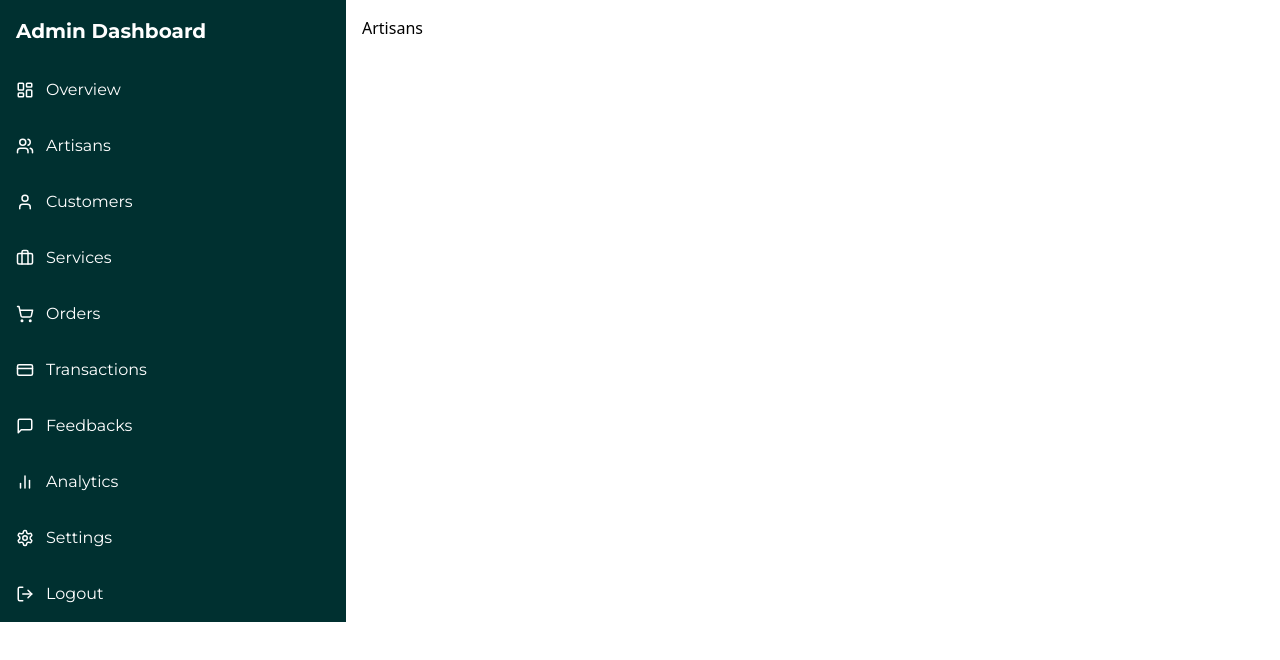
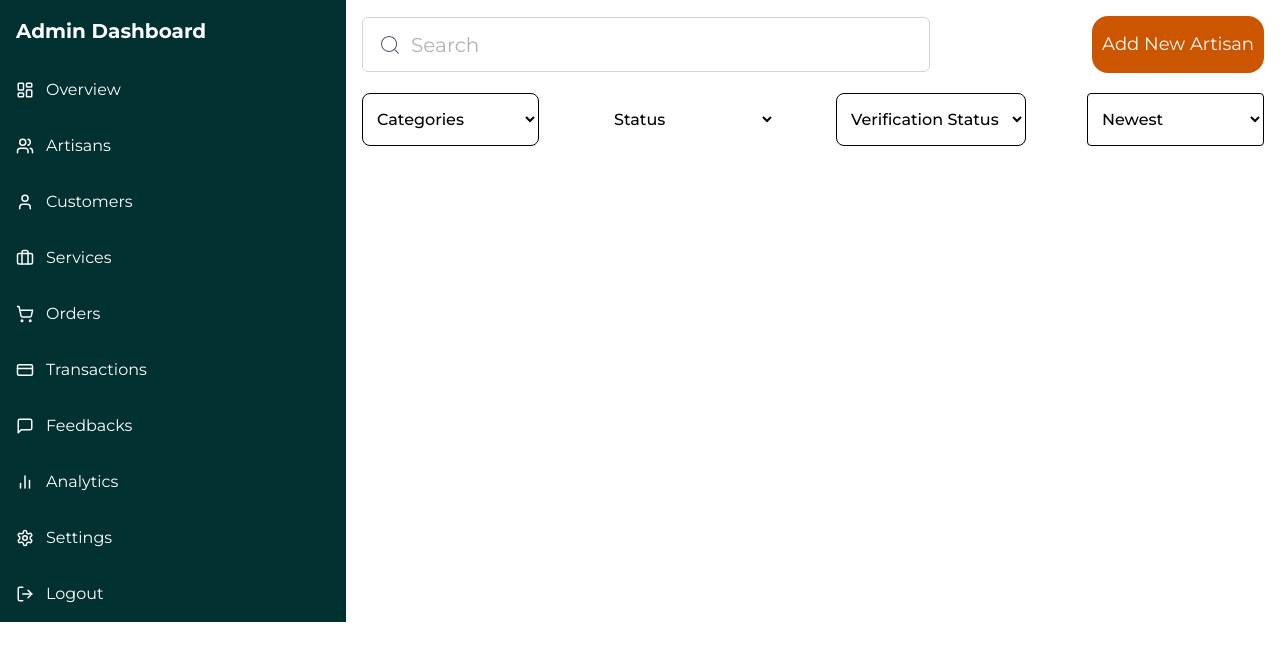
Before and after one commit to sabalearning01/FindArstisan, a React (Vite) app: page /dashboard/artisans in a window 1280 px wide. Shown: the top 660 px of the page. Built offline with nearby package versions, Linux system fonts and the light colour scheme; a web font is replaced by a local one.

Commit message:
dashboard pages

```diff
--- /dev/null
+++ b/src/Components/AdminSearch.jsx
@@ -0,0 +1,19 @@
+import React from "react";
+import { CiSearch } from "react-icons/ci";
+const AdminSearch = () => {
+  return (
+    <div>
+      {/* Search Input with Icon */}
+      <div className="relative w-[568px] h-[55px]">
+        <input
+          type="text"
+          placeholder="Search"
+          className="font-[Montserrat] font-normal text-[#00000099] w-full h-full pl-12 pr-4 text-xl border border-gray-300 rounded-md"
+        />
+        <CiSearch className="absolute top-1/2 left-4 transform -translate-y-1/2 text-2xl text-gray-600" />
+      </div>
+    </div>
+  );
+};
+
+export default AdminSearch;
--- a/src/Pages/Admin/Analytics.jsx
+++ b/src/Pages/Admin/Analytics.jsx
@@ -1,5 +1,6 @@
 import React from 'react'
 import { useNavigate } from 'react-router-dom'
+import AdminSearch from '../../Components/AdminSearch';
 
 const Analytics = () => {
   const navigate = useNavigate();
@@ -10,6 +11,7 @@ const Analytics = () => {
 
   return (
     <div>
+      <AdminSearch/>
       <h1>Analytics</h1>
     </div>
   )
--- a/src/Pages/Admin/Artisans.jsx
+++ b/src/Pages/Admin/Artisans.jsx
@@ -1,5 +1,6 @@
 import React from 'react'
 import { useNavigate } from 'react-router-dom'
+import AdminSearch from '../../Components/AdminSearch';
 
 const Artisans = () => {
   const navigate = useNavigate();
@@ -8,7 +9,35 @@ const Artisans = () => {
   };
   return (
     <div>
-       <h1>Artisans</h1>
+      <div className='flex justify-between items-center'>
+       <AdminSearch/>
+      <button className='font-[Montserrat] bg-[#CC5600] text-white text-[18px] rounded-2xl cursor-pointer px-[10px] py-[15px]'> Add New Artisan </button>
+      </div>
+      <div className='mt-[20px] flex justify-between items-center'>
+        <select className='font-[Montserrat] font-medium text-[16px] border rounded-lg px-[10px] py-[15px]'>
+          <option value="all">Categories</option>
+          <option value="active">Active Artisans</option>
+          <option value="inactive">Inactive Artisans</option>
+        </select>
+
+         <select className='font-[Montserrat] font-medium text-[16px]border rounded-lg px-[10px] py-[15px]'>
+          <option value="all">Status</option>
+          <option value="active">Active Artisans</option>
+          <option value="inactive">Inactive Artisans</option>
+        </select>
+
+         <select className='font-[Montserrat] font-medium text-[16px] border rounded-lg px-[10px] py-[15px]' >
+          <option value="all">Verification Status</option>
+          <option value="active">Active Artisans</option>
+          <option value="inactive">Inactive Artisans</option>
+        </select>
+
+         <select className=' font-[Montserrat] font-medium text-[16px] border rounded px-[10px] py-[15px]'>
+          <option value="all">Newest</option>
+          <option value="active">Active Artisans</option>
+          <option value="inactive">Inactive Artisans</option>
+        </select>
+      </div>
     </div>
   )
 }
--- a/src/Pages/Admin/Customers.jsx
+++ b/src/Pages/Admin/Customers.jsx
@@ -1,9 +1,12 @@
 import React from 'react'
+import AdminSearch from '../../Components/AdminSearch'
 
 const Customers = () => {
   return (
     <div>
+      <AdminSearch/>
       <h1>Customers</h1>
+
     </div>
   )
 }
--- a/src/Pages/Admin/Dashboard.jsx
+++ b/src/Pages/Admin/Dashboard.jsx
@@ -1,26 +1,8 @@
-// import React from 'react'
-// import AdminSideBar from '../../Components/AdminSideBar'
-// import { CiSearch } from "react-icons/ci";
-// import {User} from "lucide-react";
-
-// const Dashboard = () => {
-//   return (
-//     <div className='flex min-h-screen'>
-
-//        <AdminSideBar/>
-//       <input type="text" placeholder='Search' className='relative w-[568px] h-[55px] ml-[44px] p-9 text-2xl mt-[10px]'/>
-//        <CiSearch className='absolute  top-[39px] right-[845px] text-black'/>
-
-//     </div>
-//   )
-// }
-
-// export default Dashboard
-
 import React from "react";
 import AdminSideBar from "../../Components/AdminSideBar";
 import { CiSearch } from "react-icons/ci";
 import { User } from "lucide-react";
+import AdminSearch from "../../Components/AdminSearch";
 
 const Dashboard = () => {
   return (
@@ -28,16 +10,9 @@ const Dashboard = () => {
 
 
       {/* Main Content Wrapper */}
-      <div className="flex-1 p-6">
-        {/* Search Input with Icon */}
-        <div className="relative w-[568px] h-[55px]">
-          <input
-            type="text"
-            placeholder="Search"
-            className="w-full h-full pl-12 pr-4 text-xl border border-gray-300 rounded-md"
-          />
-          <CiSearch className="absolute top-1/2 left-4 transform -translate-y-1/2 text-2xl text-gray-600" />
-        </div>
+      <div className="flex-1 ">
+
+         <AdminSearch/>
 
         {/* More dashboard content goes here */}
 
--- a/src/Pages/Admin/Feedback.jsx
+++ b/src/Pages/Admin/Feedback.jsx
@@ -1,5 +1,6 @@
 import React from 'react'
 import { useNavigate } from 'react-router-dom'
+import AdminSearch from '../../Components/AdminSearch';
 
 const Feedback = () => {
   const navigate = useNavigate();
@@ -10,7 +11,7 @@ const Feedback = () => {
 
   return (
     <div>
-
+      <AdminSearch/>
     </div>
   )
 }
--- a/src/Pages/Admin/Order.jsx
+++ b/src/Pages/Admin/Order.jsx
@@ -1,5 +1,6 @@
 import React from 'react'
 import { useNavigate } from 'react-router-dom'
+import AdminSearch from '../../Components/AdminSearch';
 
 const Order = () => {
   const navigate = useNavigate();
@@ -10,6 +11,7 @@ const Order = () => {
 
   return (
     <div>
+      <AdminSearch/>
       <h1>Order</h1>
     </div>
   )
--- a/src/Pages/Admin/Services.jsx
+++ b/src/Pages/Admin/Services.jsx
@@ -1,5 +1,6 @@
 import React from 'react'
 import { useNavigate } from 'react-router-dom'
+import AdminSearch from '../../Components/AdminSearch';
 
 const Services = () => {
   const navigate = useNavigate();
@@ -10,6 +11,7 @@ const Services = () => {
 
   return (
     <div>
+      <AdminSearch/>
       <h1>Services</h1>
       <p>Manage your services here.</p>
       {/* Add more content or components related to services management */}
--- a/src/Pages/Admin/Settings.jsx
+++ b/src/Pages/Admin/Settings.jsx
@@ -1,5 +1,6 @@
 import React from 'react'
 import { useNavigate } from 'react-router-dom'
+import AdminSearch from '../../Components/AdminSearch';
 
 const Settings = () => {
   const navigate = useNavigate();
@@ -10,6 +11,7 @@ const Settings = () => {
 
   return (
     <div>
+      <AdminSearch/>
       <h1>Settings</h1>
       <p>Manage your account settings here.</p>
       <ul>
--- a/src/Pages/Admin/Transactions.jsx
+++ b/src/Pages/Admin/Transactions.jsx
@@ -1,5 +1,6 @@
 import React from 'react'
 import { useNavigate } from 'react-router-dom'
+import AdminSearch from '../../Components/AdminSearch';
 
 const Transactions = () => {
   const navigate = useNavigate();
@@ -10,6 +11,7 @@ const Transactions = () => {
 
   return (
     <div>
+      <AdminSearch/>
       <h1>Transactions</h1>
     </div>
   )
```
